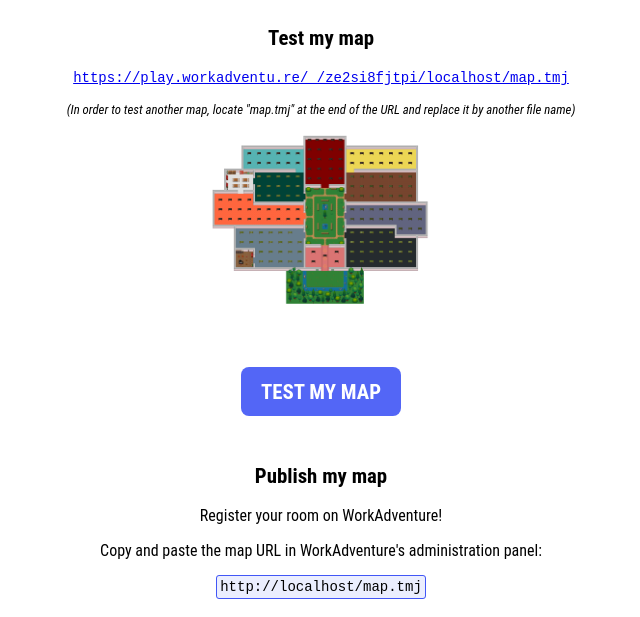
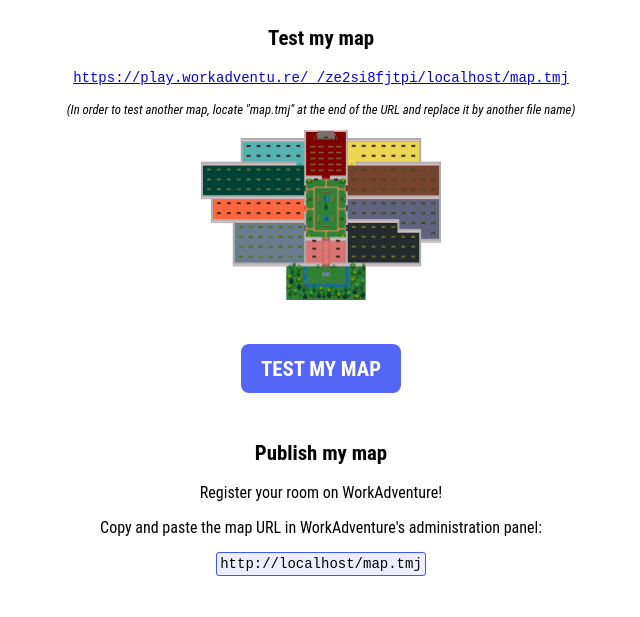
Before and after one commit to esanger/MEME-map-2026, a plain HTML site: page index.html in a window 1280 px wide. Shown: the part 117-734 px from the top of the page, without its empty margins (319-959 px from the left). Drawn offline with Linux system fonts and the light colour scheme.

Commit message:
Deploying to gh-pages from master @ b4255b06d7e37c4a791bfc2e2b6a33e219103177 🚀

```diff
--- a/index.html
+++ b/index.html
@@ -151,7 +151,7 @@
                 <h2>Test my map</h2>
                 <p><a id="testMapURL" href="#" class="url"></a></p>
                 <p class="tips">(In order to test another map, locate "map.tmj" at the end of the URL and replace it by another file name)</p>
-                <img src="./assets/map-52c4d9a6.png" alt="Map thumbnail" class="map">
+                <img src="./assets/map-e2c07b64.png" alt="Map thumbnail" class="map">
                 <p><a id="testMapBtnURL" href="#" class="button">Test my map</a></p>
             </section>
 
```
Also changed, not shown: assets/map-52c4d9a6.png (deleted), assets/map-e2c07b64.png (added), conference-chunk-1-8d62ef1b.png (renamed from conference-chunk-1-b9a1b172.png), map-chunk-1-00ff7e24.png (deleted), map-chunk-1-70da0064.png (added), map-chunk-2-00ff7e24.png (deleted), map-chunk-2-70da0064.png (added), map.png, office-chunk-1-8921894e.png (renamed from office-chunk-1-0198c35b.png), 2 other files.
